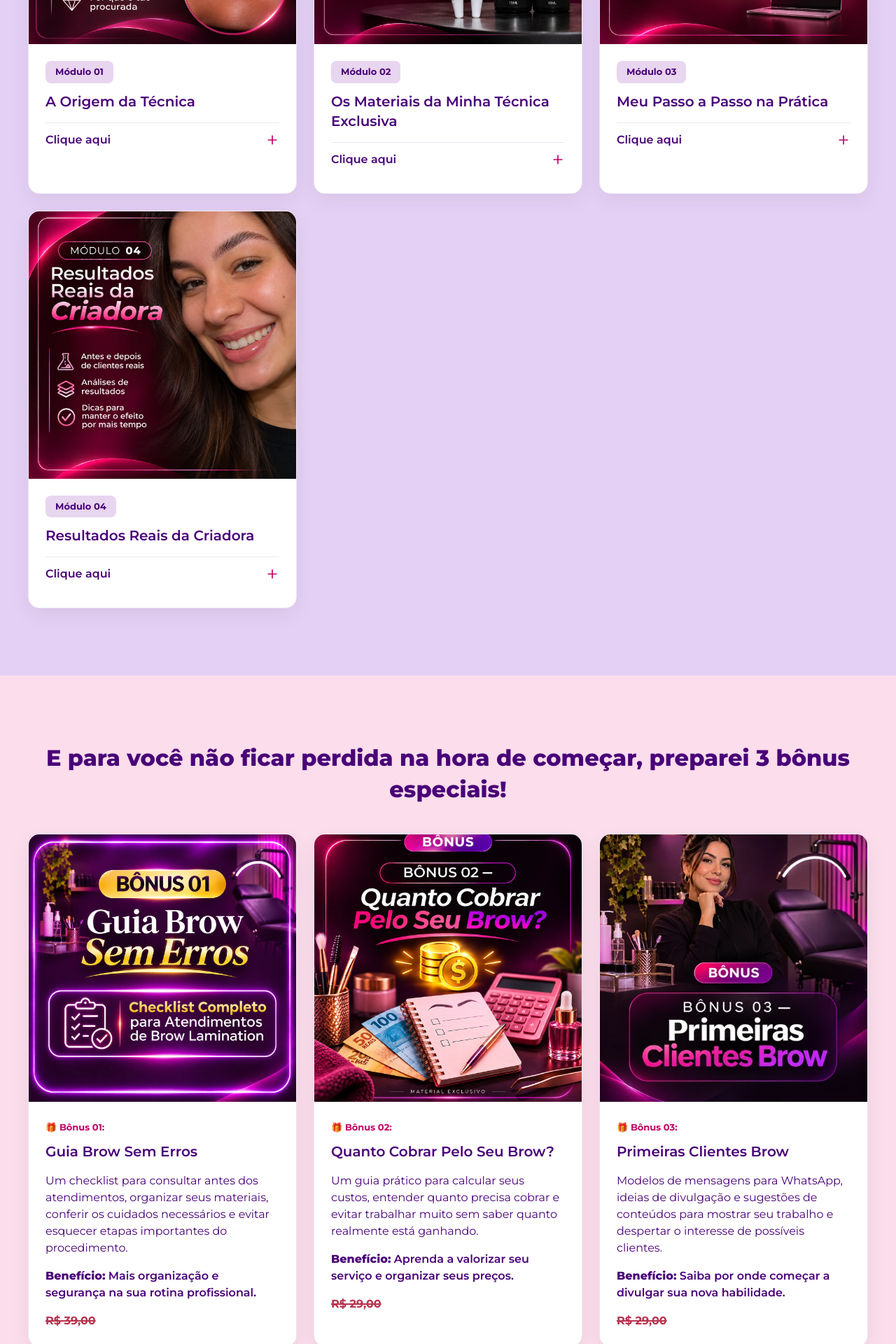
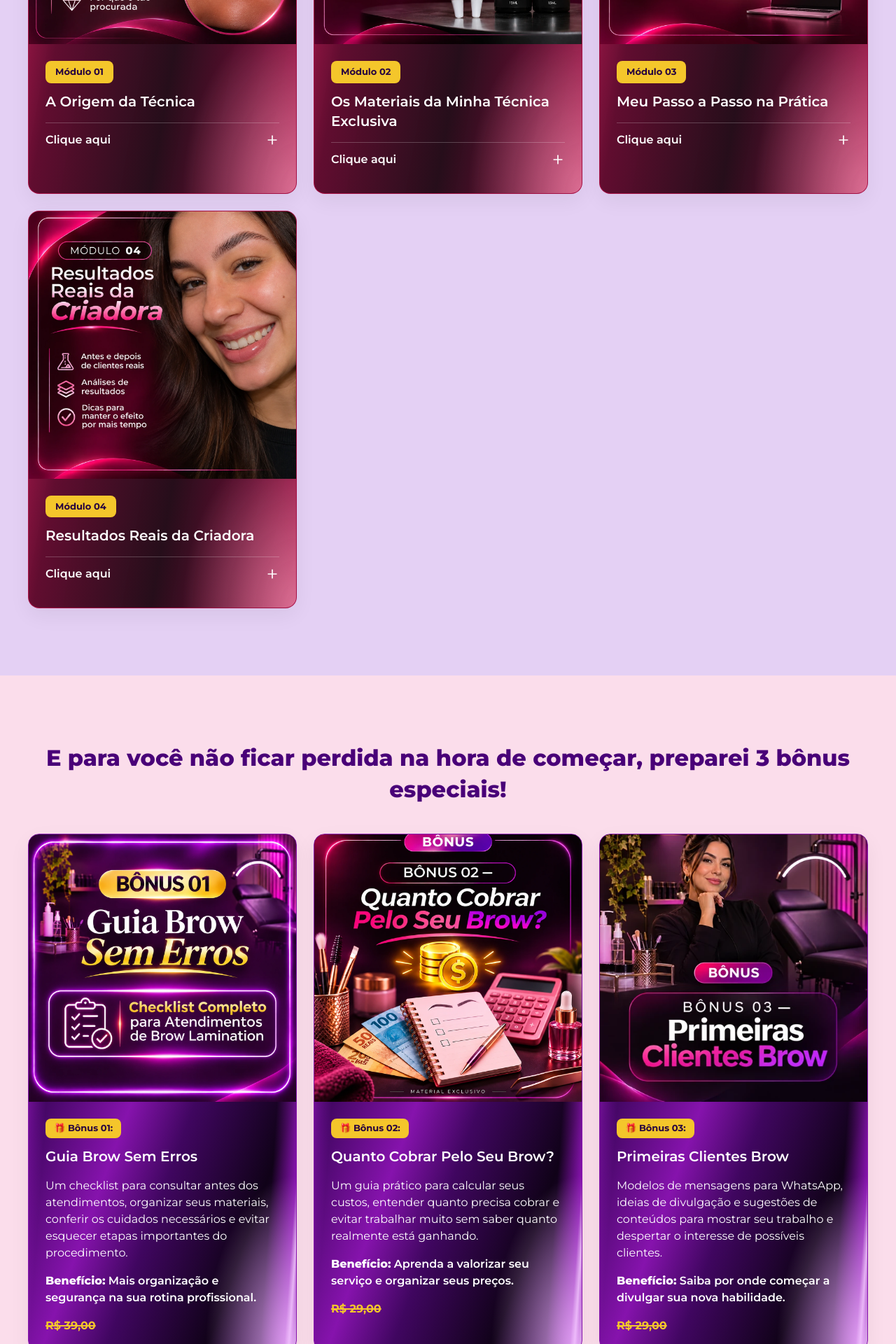
Before and after one commit to lupitavun10-netizen/projeto-01, a React (Vite) app: page / in a window 1280 px wide. Shown: the part 2840-4760 px from the top of the page at 70% size. Built offline with nearby package versions, Linux system fonts and the light colour scheme.

Commit message:
Atualiza cards dos modulos e bonus com degrade metalizado e tags douradas

```diff
--- a/src/styles/index.css
+++ b/src/styles/index.css
@@ -235,3 +235,28 @@ button:focus-visible,a:focus-visible { outline:3px solid var(--cta-color); outli
 .offers-section { background:var(--background-offers); }
 .guarantee-section { background:var(--background-guarantee); }
 .faq-section { background:var(--background-faq); }
+/* Wine metallic module cards with soft pink edge reflections. */
+.modules-section .content-card {
+ background:radial-gradient(ellipse at 100% 100%,var(--module-card-glint) 0%,transparent 30%),linear-gradient(100deg,var(--module-card-shadow) 0%,var(--module-card-light) 3%,var(--module-card-glint) 4.5%,var(--module-card-light) 7%,var(--module-card-base) 22%,var(--module-card-shadow) 57%,var(--module-card-base) 80%,var(--module-card-light) 100%);
+ color:var(--text-on-dark);
+ border-color:var(--module-card-light);
+}
+.modules-section .content-card h3,.modules-section .content-card p,
+.modules-section .content-card .accordion-trigger,
+.modules-section .content-card .accordion-trigger svg { color:var(--text-on-dark); }
+.modules-section .content-card .accordion-trigger { border-color:rgba(255,255,255,.22); }
+.modules-section .content-card .card-tag {
+ background:var(--headline-highlight-gold);
+ color:var(--headline-highlight-text);
+ border:0;
+}
+/* Polished purple bonus cards with bright, narrow side reflections. */
+.bonuses-section .content-card.bonus {
+ background:radial-gradient(ellipse at 100% 100%,var(--bonus-card-reflection) 0%,transparent 24%),linear-gradient(94deg,transparent 0%,var(--bonus-card-soft) 1.5%,var(--bonus-card-reflection) 2.5%,var(--bonus-card-soft) 3.5%,transparent 12%,transparent 88%,var(--bonus-card-soft) 96%,var(--bonus-card-reflection) 97.5%,var(--bonus-card-soft) 98.5%,transparent 100%),linear-gradient(110deg,var(--bonus-card-deep) 0%,var(--bonus-card-purple) 24%,var(--bonus-card-soft) 44%,var(--bonus-card-purple) 58%,var(--bonus-card-deep) 80%,var(--bonus-card-purple) 100%);
+ color:var(--text-on-dark);
+ border-color:var(--bonus-card-soft);
+}
+.bonuses-section .bonus h3,.bonuses-section .bonus p { color:var(--text-on-dark); }
+.bonuses-section .bonus .bonus-benefit { color:var(--text-on-dark); }
+.bonuses-section .bonus .card-tag { background:var(--headline-highlight-gold); color:var(--headline-highlight-text); border:0; padding:6px 12px; border-radius:8px; }
+.bonuses-section .bonus > s { color:var(--bonus-card-accent); }
```
